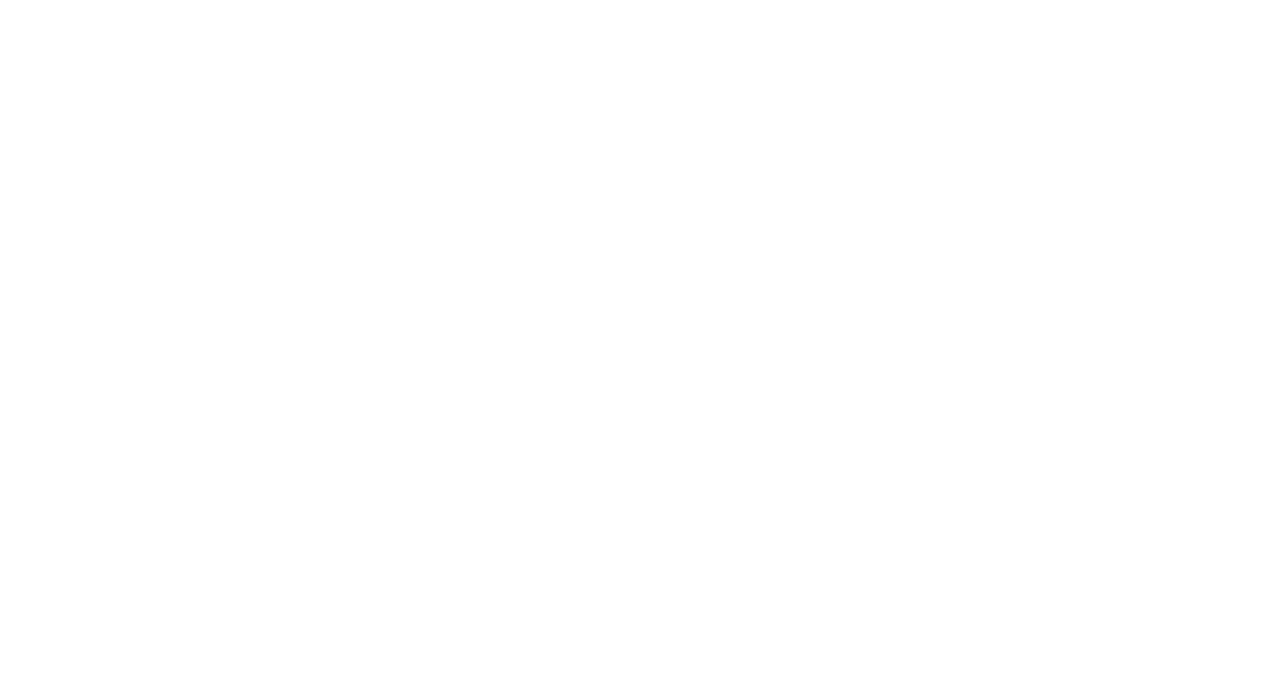
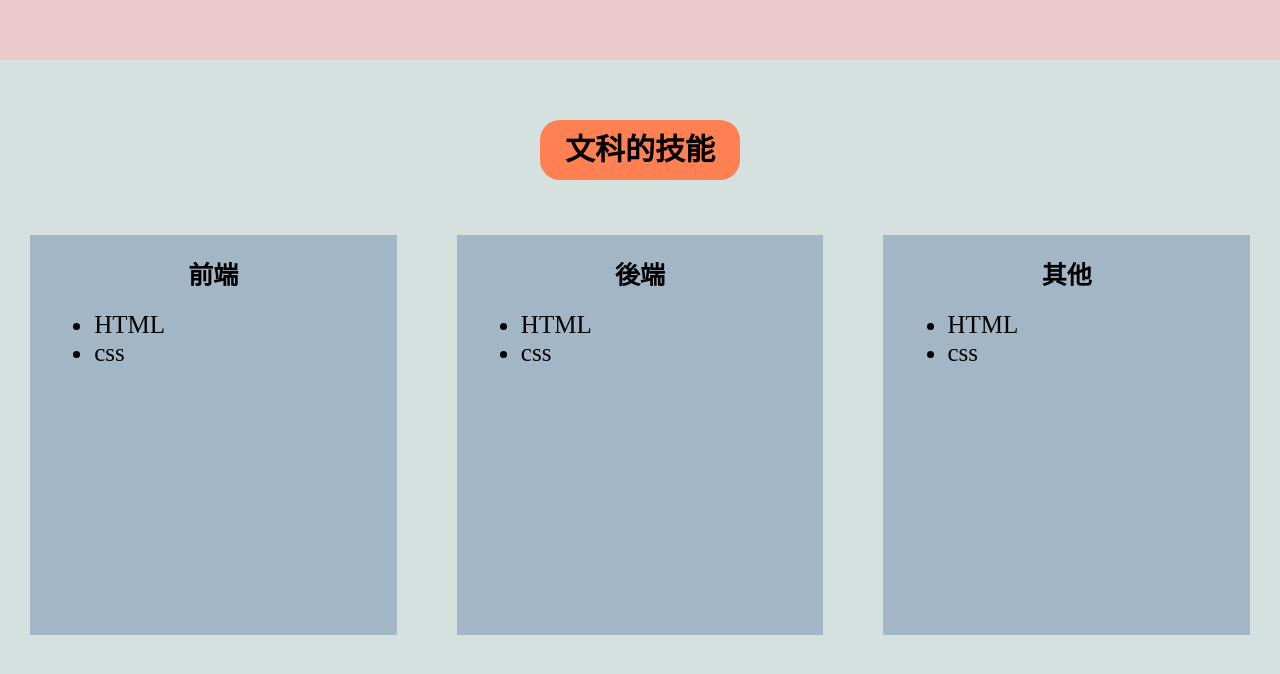
Before and after one commit to jolinhappy/my-profile, a Vue app: page / in a window 1280 px wide. Shown: the part 800-1474 px from the top of the page. Before the commit the page ends 800 px from the top, so only its background shows below. Built offline with nearby package versions, Linux system fonts and the light colour scheme.

Commit message:
add skill part

```diff
--- a/src/views/Home.vue
+++ b/src/views/Home.vue
@@ -42,6 +42,33 @@
           illum recusandae in! In ab consectetur at quia! Similique, quas eius
           cum odit natus exercitationem voluptatem. Tempore quibusdam eos ad
           possimus.
+        </div>
+      </div>
+    </div>
+    <!-- skill -->
+    <div class="skill">
+      <div class="skill-title">文科的技能</div>
+      <div class="skill-content">
+        <div class="skill-card">
+          <h3 class="title-text">前端</h3>
+          <ul class="skill-group">
+            <li class="skill-item">HTML</li>
+            <li class="skill-item">css</li>
+          </ul>
+        </div>
+        <div class="skill-card">
+          <h3 class="title-text">後端</h3>
+          <ul class="skill-group">
+            <li class="skill-item">HTML</li>
+            <li class="skill-item">css</li>
+          </ul>
+        </div>
+        <div class="skill-card">
+          <h3 class="title-text">其他</h3>
+          <ul class="skill-group">
+            <li class="skill-item">HTML</li>
+            <li class="skill-item">css</li>
+          </ul>
         </div>
       </div>
     </div>
@@ -151,9 +178,9 @@ export default class Home extends Vue {}
     }
   }
   .summary {
-    height: 400px;
+    height: calc(100vh - 100px);
     background: $main-pink;
-    padding-top: 40px;
+    padding-top: 100px;
     display: flex;
     flex-direction: column;
     align-items: center;
@@ -166,7 +193,58 @@ export default class Home extends Vue {}
       }
     }
     .text-section {
-      width: calc(100% - 40px);
+      width: calc(100% - 120px);
+    }
+  }
+  .skill {
+    width: 100%;
+    height: auto;
+    background: $main-green;
+    padding-top: 60px;
+    display: flex;
+    flex-direction: column;
+    align-items: center;
+    .skill-title {
+      width: 200px;
+      height: 60px;
+      line-height: 60px;
+      font-size: 30px;
+      font-weight: bold;
+      background: hsl(16, 100%, 66%);
+      text-align: center;
+      border-radius: 20px;
+    }
+    .skill-content {
+      display: flex;
+      flex-direction: column;
+      align-items: center;
+      margin-top: 25px;
+      .skill-card {
+        width: calc(100% - 160px);
+        height: 300px;
+        background: $main-blue;
+        margin: 30px;
+        display: flex;
+        flex-direction: column;
+        align-items: center;
+        transform: scale(1, 1);
+        transition: transform 0.35s ease-out;
+
+        &:hover {
+          transform: scale(1.03, 1.03);
+          color: white;
+          //背景色更改
+        }
+        .title-text {
+          text-align: center;
+          font-size: 25px;
+          margin: 20px 0;
+        }
+        .skill-group {
+          width: 65%;
+          font-size: 25px;
+        }
+      }
     }
   }
 }
@@ -210,6 +288,37 @@ export default class Home extends Vue {}
         width: 50%;
       }
     }
+    .skill {
+      height: calc(100vh - 30px);
+      .skill-content {
+        flex-direction: row;
+        .skill-card {
+          height: 400px;
+          background: $main-blue;
+          margin: 30px;
+          display: flex;
+          flex-direction: column;
+          align-items: center;
+          transform: scale(1, 1);
+          transition: transform 0.35s ease-out;
+
+          &:hover {
+            transform: scale(1.03, 1.03);
+            color: white;
+            //背景色更改
+          }
+          .title-text {
+            text-align: center;
+            font-size: 25px;
+            margin: 20px 0;
+          }
+          .skill-group {
+            width: 65%;
+            font-size: 25px;
+          }
+        }
+      }
+    }
   }
 }
 </style>
```
